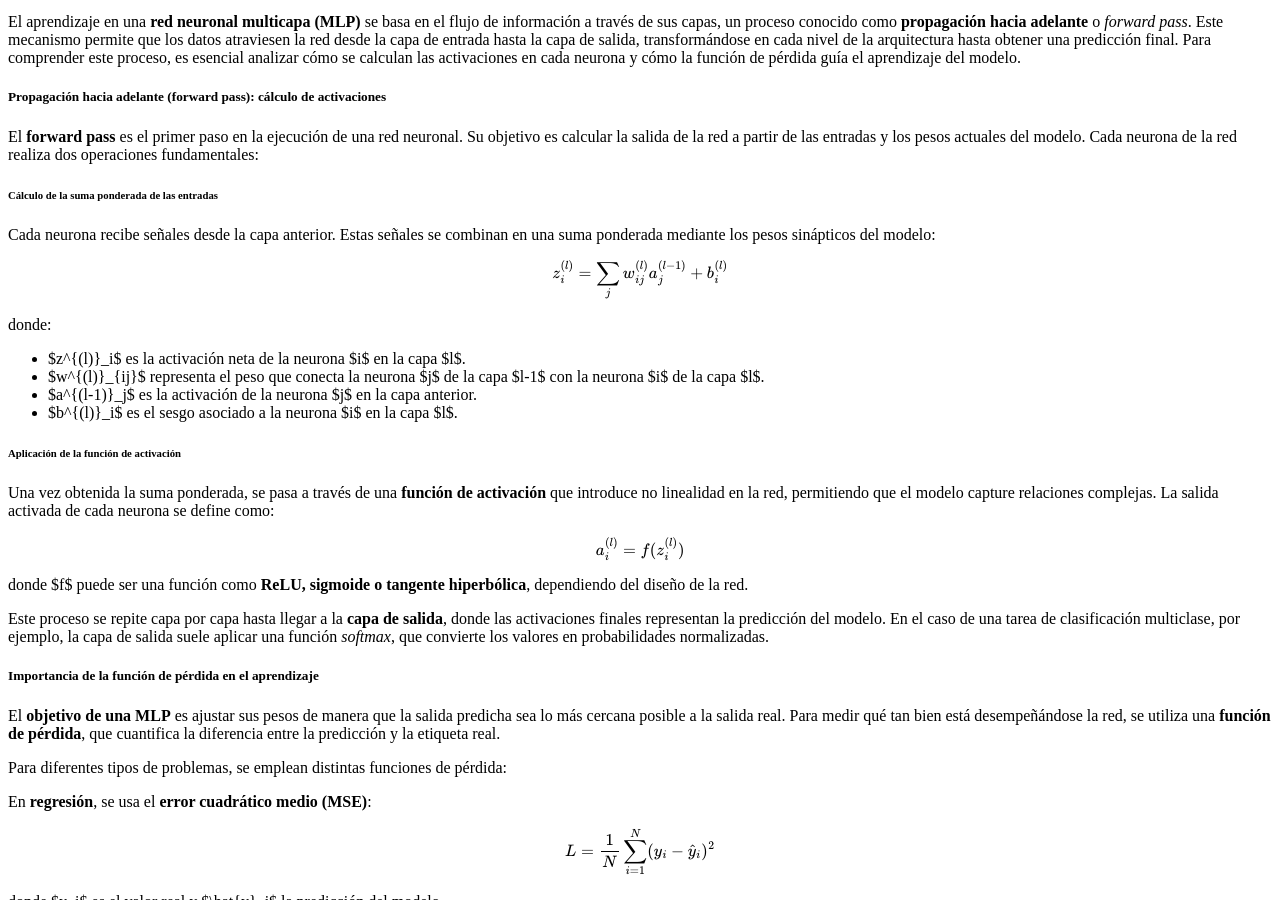
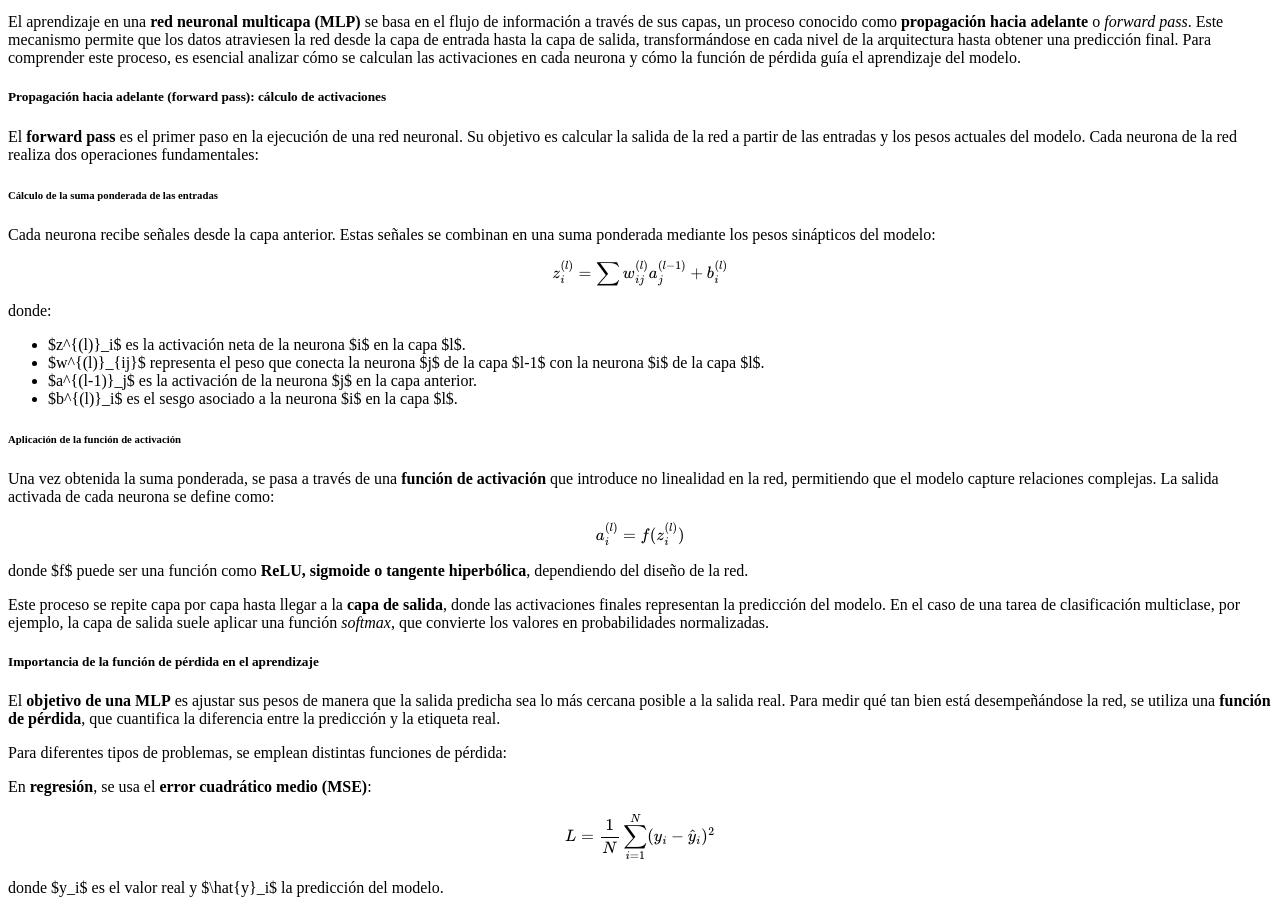
Before and after one commit to sebamendoza-eusa/ML_101, a Jekyll site: the page built from 05-Redes_Neuronales/01-introduccion-deep-learning.md, in a window 1280 px wide and 900 px high, scrolled down 9963 px. Built offline with Jekyll 4.4.1, drawn with Linux system fonts in a browser that asks for light colours; our own code applies the rules of GitHub Pages for plain Markdown files; formulas are drawn with MathJax 3.

```diff
--- a/05-Redes_Neuronales/01-introduccion-deep-learning.md
+++ b/05-Redes_Neuronales/01-introduccion-deep-learning.md
@@ -435,7 +435,7 @@ El **forward pass** es el primer paso en la ejecución de una red neuronal. Su o
 Cada neurona recibe señales desde la capa anterior. Estas señales se combinan en una suma ponderada mediante los pesos sinápticos del modelo:
 
 $$
-z^{(l)}_i = \sum_j {w^{(l)}_{ij} a^{(l-1)}_j + b^{(l)}_i}
+z^{(l)}_i = \sum{w^{(l)}_{ij} a^{(l-1)}_j + b^{(l)}_i}
 $$
 
 donde:
```
